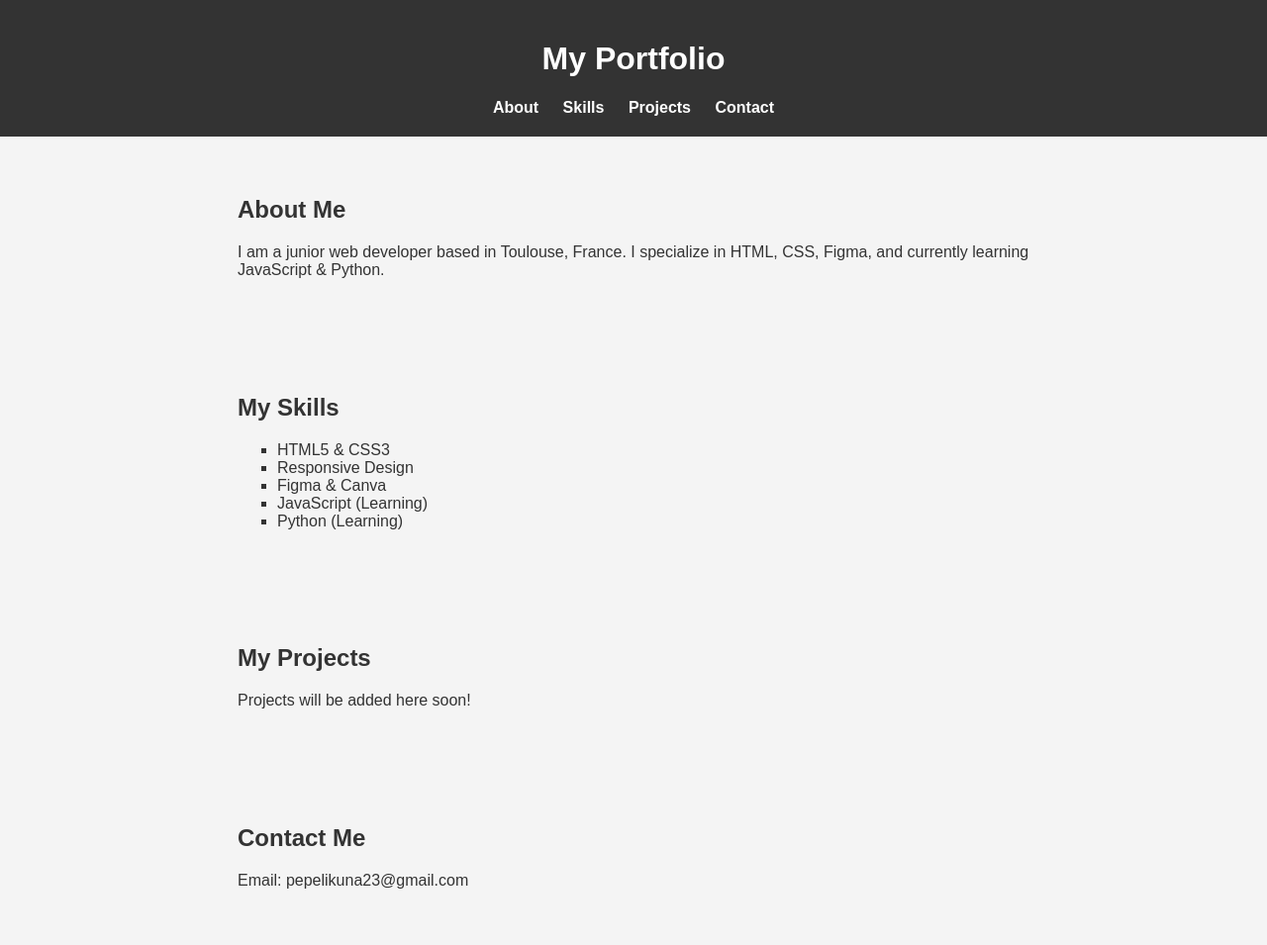
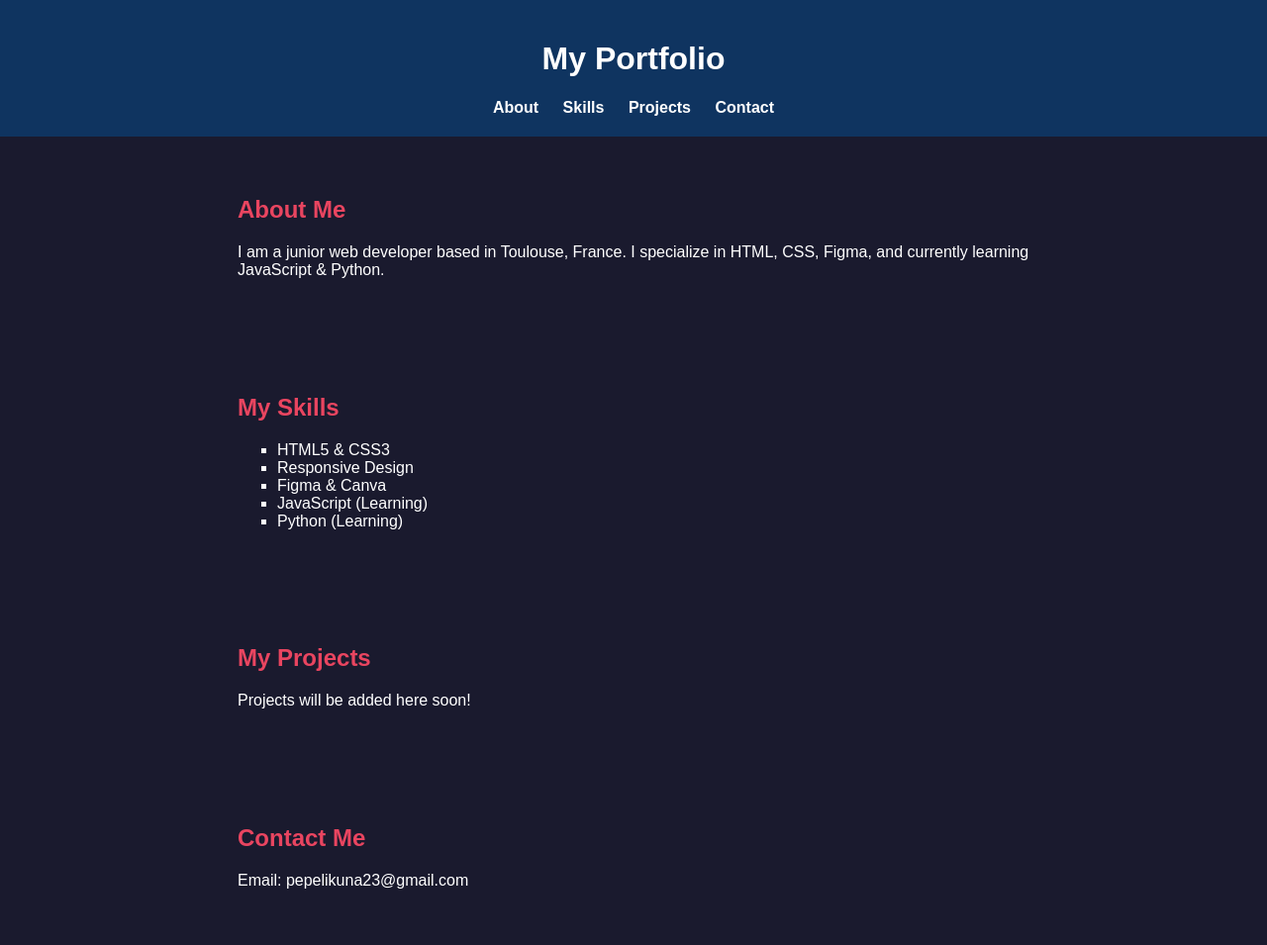
Before and after one commit to pepemarry/portfolio-v2, a plain HTML site: page index.html in a window 1280 px wide. Shown: the whole page at 99% size. Drawn offline with Linux system fonts and the light colour scheme.

Commit message:
added new design

```diff
--- a/style.css
+++ b/style.css
@@ -2,12 +2,12 @@ body {
   font-family: Arial, sans-serif;
   margin: 0;
   padding: 0;
-  background-color: #f4f4f4;
-  color: #333;
+  background-color: #1a1a2e;
+  color: #ffffff;
 }
 
 header {
-  background-color: #333;
+  background-color: #0f3460;
   color: white;
   padding: 20px;
   text-align: center;
@@ -15,12 +15,13 @@ header {
 
 nav a {
   margin: 0 10px;
-  color: white;
+  color: #ffffff;
   text-decoration: none;
   font-weight: bold;
 }
 
 nav a:hover {
+  color: #e94560;
   text-decoration: underline;
 }
 
@@ -30,6 +31,10 @@ section {
   margin: 0 auto;
 }
 
+h2 {
+  color: #e94560;
+}
+
 ul {
   list-style-type: square;
 }
```
